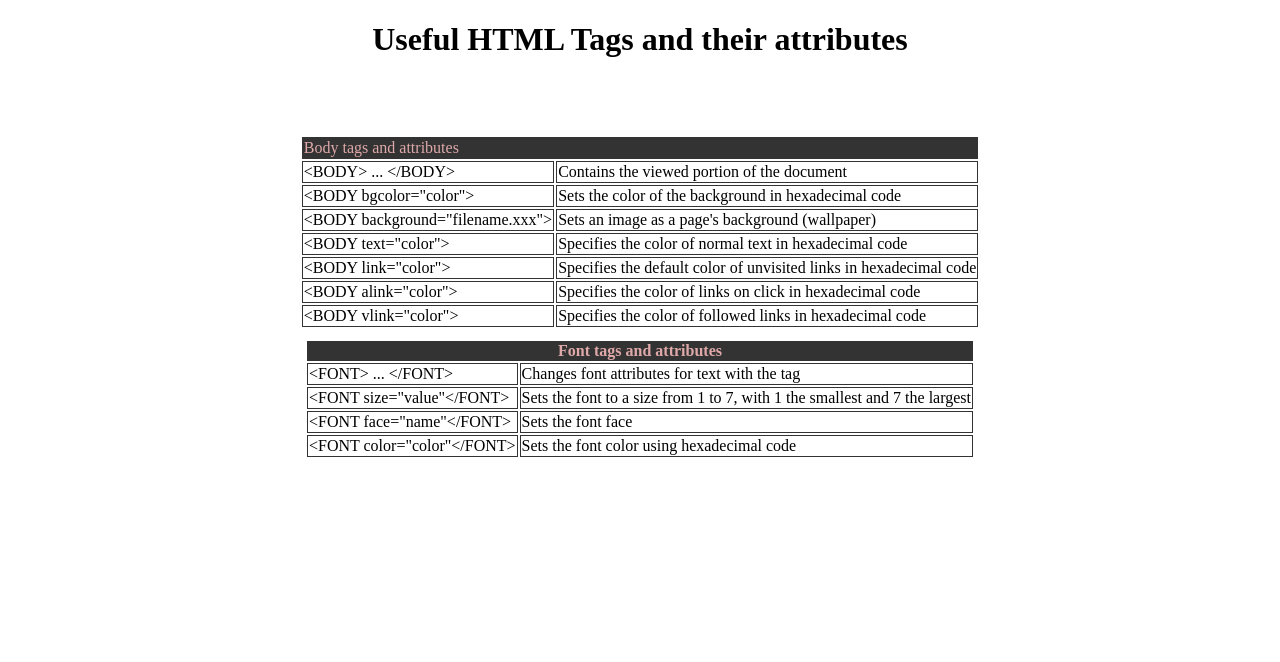
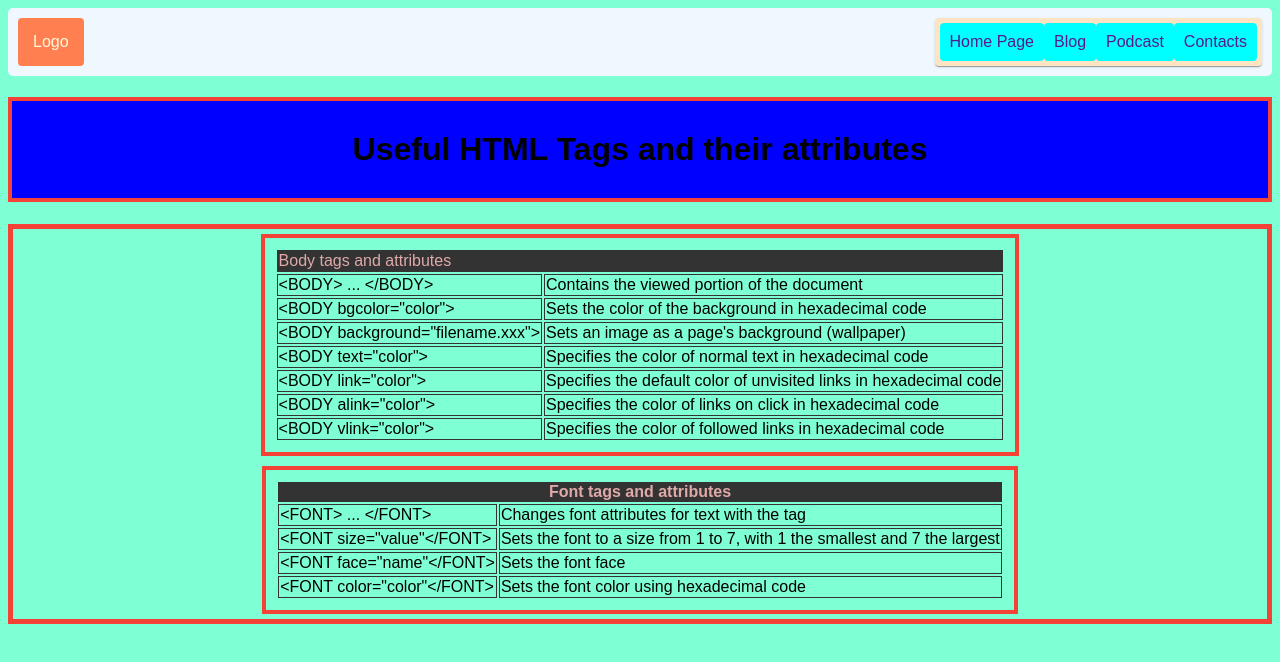
Before and after one commit to JosephGoIt/github-personal2, a plain HTML site: page index.html in a window 1280 px wide. Drawn offline with Linux system fonts and the light colour scheme.

Commit message:
practise

```diff
--- a/index.html
+++ b/index.html
@@ -4,6 +4,23 @@
         <link rel="stylesheet" href="style.css">
     </head>
     <body>
+        <header class="page-header">
+            <a href="" class="logo">Logo</a>
+            <ul class="menu">
+                <li class="item">
+                    <a href="" class="link">Home Page</a>
+                </li>
+                <li class="item">
+                    <a href="" class="link">Blog</a>
+                </li>
+                <li class="item">
+                    <a href="" class="link">Podcast</a>
+                </li>
+                <li class="item">
+                    <a href="" class="link">Contacts</a>
+                </li>
+            </ul>
+        </header>
         <h1>Useful HTML Tags and their attributes</h1>
         <div class="Btag">
             <table>
--- a/style.css
+++ b/style.css
@@ -1,6 +1,17 @@
+* {
+    box-sizing: border-box;
+}
+
+body {
+    font-family: sans-serif;
+    background-color: aquamarine;
+}
+
 table,
 table{
     margin: 5px;
+    border: 4px solid #f44336;
+    padding: 10px;
 }
 td{
     border: 1px solid #333;
@@ -17,10 +28,59 @@ tbody{
 }
 h1{
     text-align: center;
+    background-color: blue;
+    padding: 30px;
+    border: 4px solid #f44336;
 }
 .Btag{
     display: flex;
     flex-wrap: wrap;
     justify-content: center;
-    padding-top: 50px;
+    padding-top: 10px 10px 10px;
+    border: 5px solid #f44336;
 }
+
+.menu {
+    padding: 5px;
+    margin: 0;
+    list-style: none;
+    border-radius: 4px;
+    background-color: bisque;
+    box-shadow: 0px 2px 1px -1px rgba(0, 0, 0, 0.2),
+                0px 1px 1px 0px rgba(0, 0, 0, 0.14),
+                0px 1px 3px 0px rgba(0, 0, 0, 0.12);
+    display: flex;
+    justify-content: flex-end;
+}
+
+.menu .link {
+    display: block;
+    padding: 10px;
+    border-radius: 4px;
+    text-decoration: none;
+    background-color: aqua;
+}
+
+.page-header {
+    display: flex;
+    align-items: center;
+    justify-content: space-between;
+    padding: 10px;
+    background-color: aliceblue;
+    border-radius: 5px;
+}
+
+.logo {
+    padding: 15px;
+    border-radius: 4px;
+    background-color: coral;
+    text-decoration: none;
+    color:cornsilk;
+}
+
+.menu .link:hover,
+.menu .link:focus,
+.logo:hover,
+.logo:focus {
+    text-decoration: underline;
+}
```
